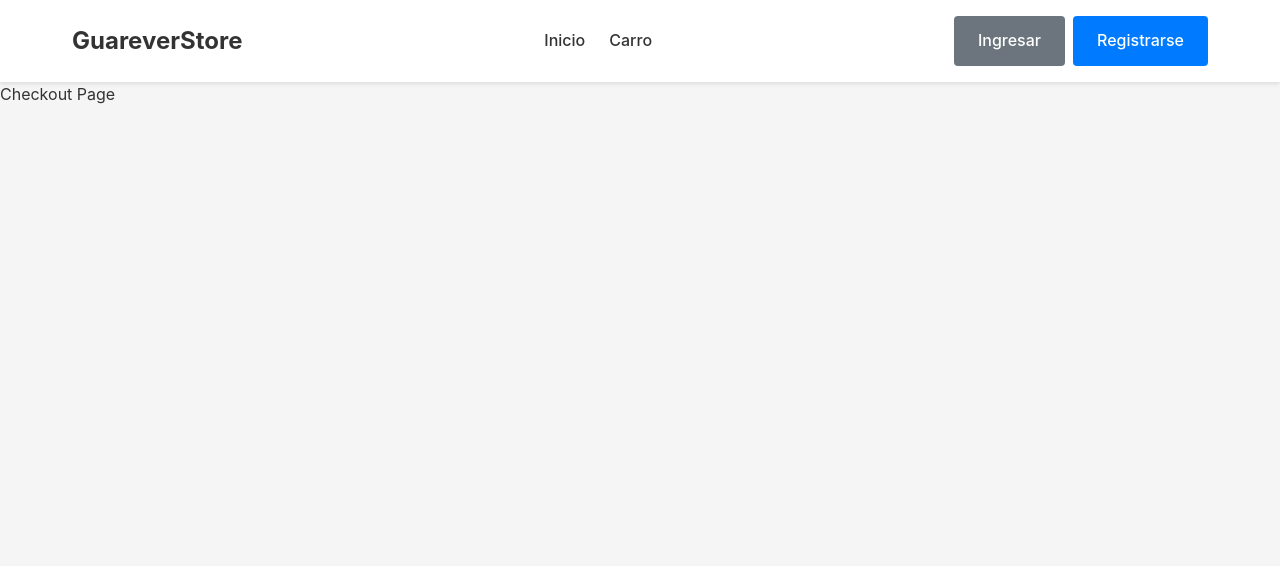
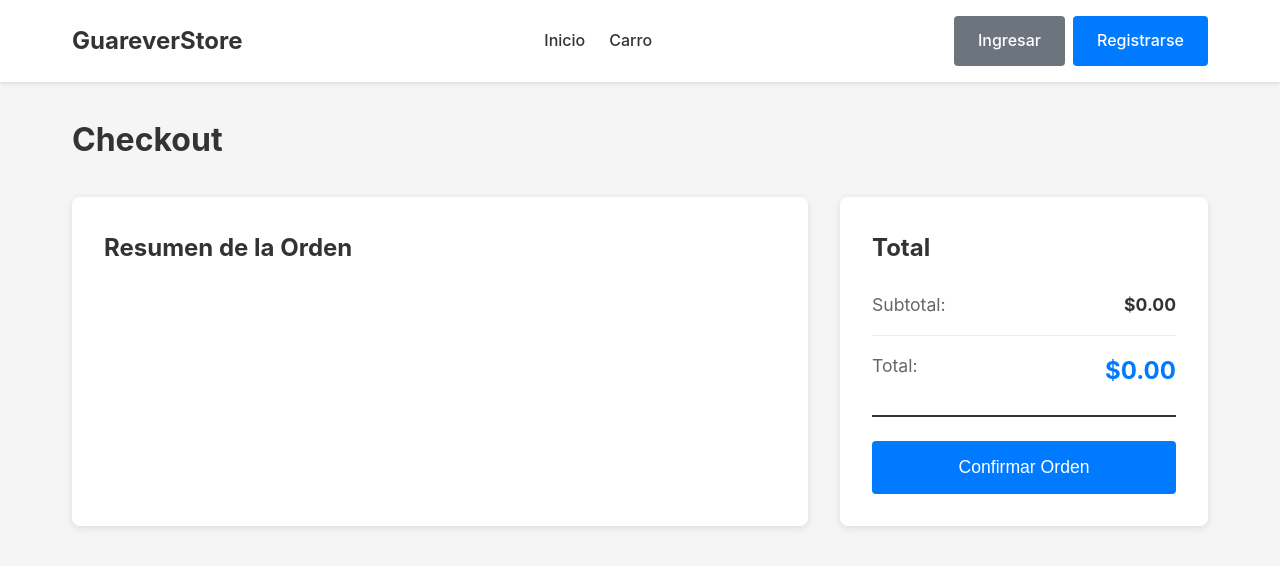
Before and after one commit to feriverau/react_nub, a React (Vite) app: page /checkout in a window 1280 px wide. Shown: the top 566 px of the page. Built offline with nearby package versions, Linux system fonts and the light colour scheme.

Commit message:
Checkout v1 + CartContext extension

```diff
--- a/src/context/CartContext.jsx
+++ b/src/context/CartContext.jsx
@@ -1,4 +1,5 @@
 import { createContext, useState, useContext } from "react";
+import { getProductById } from "../data/products";
 
 const CartContext = createContext(null);
 
@@ -20,8 +21,56 @@ export default function CartProvider({ children }) {
     }
   }
 
+  function getCartItemsWithProducts() {
+    return cartItems
+      .map((item) => ({
+        ...item,
+        product: getProductById(item.id),
+      }))
+      .filter((item) => item.product);
+  }
+
+  function removeFromCart(productId) {
+    setCartItems(cartItems.filter((item) => item.id !== productId));
+  }
+
+  function updateQuantity(productId, quantity) {
+    if (quantity <= 0) {
+      removeFromCart(productId);
+      return;
+    }
+    setCartItems(
+      cartItems.map((item) =>
+        item.id === productId ? { ...item, quantity } : item,
+      ),
+    );
+  }
+
+  function getCartTotal() {
+    const total = cartItems.reduce((total, item) => {
+      const product = getProductById(item.id);
+      return total + (product ? product.price * item.quantity : 0);
+    }, 0);
+
+    return total;
+  }
+
+  function clearCart() {
+    setCartItems([]);
+  }
+
   return (
-    <CartContext.Provider value={{ cartItems, addToCart }}>
+    <CartContext.Provider
+      value={{
+        cartItems,
+        addToCart,
+        getCartItemsWithProducts,
+        removeFromCart,
+        updateQuantity,
+        getCartTotal,
+        clearCart,
+      }}
+    >
       {children}
     </CartContext.Provider>
   );
--- a/src/pages/Checkout.jsx
+++ b/src/pages/Checkout.jsx
@@ -1,3 +1,93 @@
+import { useCart } from "../context/CartContext";
+
 export default function Checkout() {
-  return <div>Checkout Page</div>;
+  const {
+    getCartItemsWithProducts,
+    updateQuantity,
+    removeFromCart,
+    getCartTotal,
+    clearCart,
+  } = useCart();
+  const cartItems = getCartItemsWithProducts();
+
+  const total = getCartTotal();
+
+  function placeOrder() {
+    alert("¡Orden exitosa!");
+    clearCart();
+  }
+  return (
+    <div className="page">
+      <div className="container">
+        <h1 className="page-title">Checkout</h1>
+        <div className="checkout-container">
+          <div className="checkout-items">
+            <h2 className="checkout-section-title">Resumen de la Orden</h2>
+            {cartItems.map((item) => (
+              <div className="checkout-item">
+                <img
+                  src={item.product.image}
+                  alt={item.product.name}
+                  className="checkout-item-image"
+                />
+                <div className="checkout-item-details">
+                  <h3 className="checkout-item-name">{item.product.name}</h3>
+                  <p className="checkout-item-price">
+                    ${item.product.price} c/u
+                  </p>
+                </div>
+                <div className="checkout-item-controls">
+                  <div className="quantity-controls">
+                    <button
+                      className="quantity-btn"
+                      onClick={() => updateQuantity(item.id, item.quantity - 1)}
+                    >
+                      -
+                    </button>
+                    <span className="quantity-value">{item.quantity}</span>
+                    <button
+                      className="quantity-btn"
+                      onClick={() => updateQuantity(item.id, item.quantity + 1)}
+                    >
+                      +
+                    </button>
+                  </div>
+
+                  <p className="checkout-item-total">
+                    ${(item.product.price * item.quantity).toFixed(2)}
+                  </p>
+                  <button
+                    className="btn btn-secondary btn-small"
+                    onClick={() => removeFromCart(item.id)}
+                  >
+                    Eliminar
+                  </button>
+                </div>
+              </div>
+            ))}
+          </div>
+
+          <div className="checkout-summary">
+            <h2 className="checkout-section-title">Total</h2>
+            <div className="checkout-total">
+              <p className="checkout-total-label">Subtotal:</p>
+              <p className="checkout-total-value">${total.toFixed(2)}</p>
+            </div>
+            <div className="checkout-total">
+              <p className="checkout-total-label">Total:</p>
+              <p className="checkout-total-value checkout-total-final">
+                ${total.toFixed(2)}
+              </p>
+            </div>
+            <button
+              className="btn btn-primary btn-large btn-block"
+              onClick={placeOrder}
+            >
+              Confirmar Orden
+            </button>
+          </div>
+        </div>
+      </div>
+    </div>
+  );
 }
```
